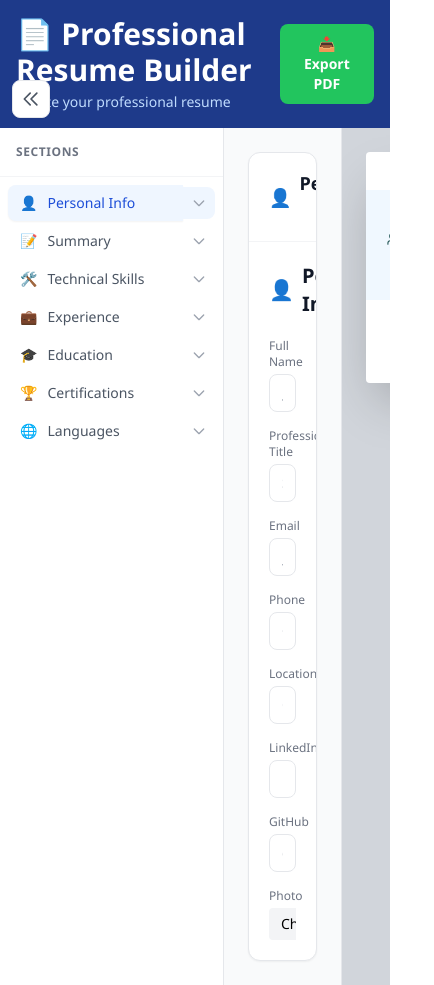
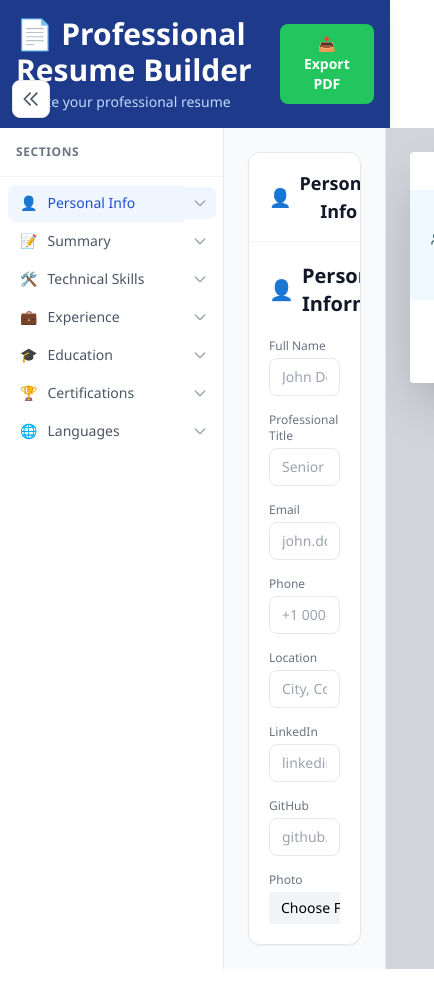
Before and after one commit to smarttechiblog/makemyresume, a Next.js app: page /Resumebuilder/ in a window 390 px wide. Shown: the whole page, 434 px wide, since content can reach past the window. Built offline with nearby package versions, Linux system fonts and the light colour scheme.

Commit message:
Fix hamburger sidebar collapse with smooth layout adjustment

```diff
--- a/components/ResumeTemplateEditor.tsx
+++ b/components/ResumeTemplateEditor.tsx
@@ -385,13 +385,17 @@ export default function ResumeTemplateEditor({ data, onChange }: ResumeTemplateE
       </button>
 
       {/* Left Sidebar - Section Navigation */}
-      <div className={`bg-white border-r border-gray-200 flex-shrink-0 overflow-y-auto transition-all duration-300 ${
-        sidebarOpen ? 'w-56' : 'w-0'
-      } ${sidebarOpen ? 'mr-0' : '-mr-56'}`}>
-        <div className="p-4 border-b border-gray-100">
+      <div
+        className="bg-white border-r border-gray-200 flex-shrink-0 overflow-hidden"
+        style={{
+          width: sidebarOpen ? '224px' : '0px',
+          transition: 'width 0.3s ease-in-out',
+        }}
+      >
+        <div className="p-4 border-b border-gray-100 w-56">
           <h2 className="text-xs font-bold text-gray-500 uppercase tracking-wider">Sections</h2>
         </div>
-        <nav className="p-2 space-y-0.5">
+        <nav className="p-2 space-y-0.5 w-56">
           {sections.map(s => (
             <div key={s.key} className="group">
               <div className="flex items-center">
@@ -421,9 +425,13 @@ export default function ResumeTemplateEditor({ data, onChange }: ResumeTemplateE
       </div>
 
       {/* Center - Editor */}
-      <div className={`overflow-y-auto bg-gray-50 border-r border-gray-200 transition-all duration-300 ${
-        sidebarOpen ? 'w-5/12' : 'w-1/2'
-      }`}>
+      <div
+        className="overflow-y-auto bg-gray-50 border-r border-gray-200"
+        style={{
+          flex: sidebarOpen ? '0 0 41.66%' : '1 1 auto',
+          transition: 'flex 0.3s ease-in-out',
+        }}
+      >
         <div className="p-6 max-w-2xl mx-auto">
           {renderContent()}
         </div>
```
